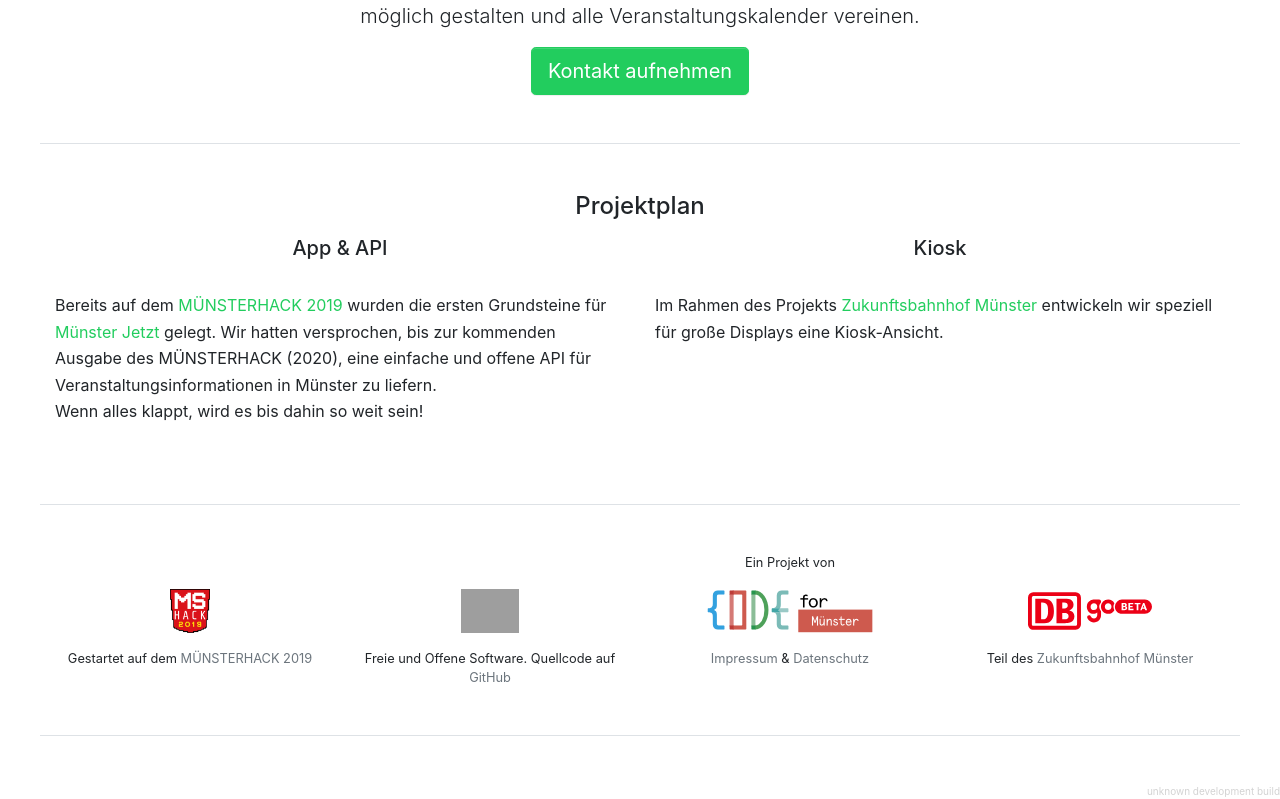
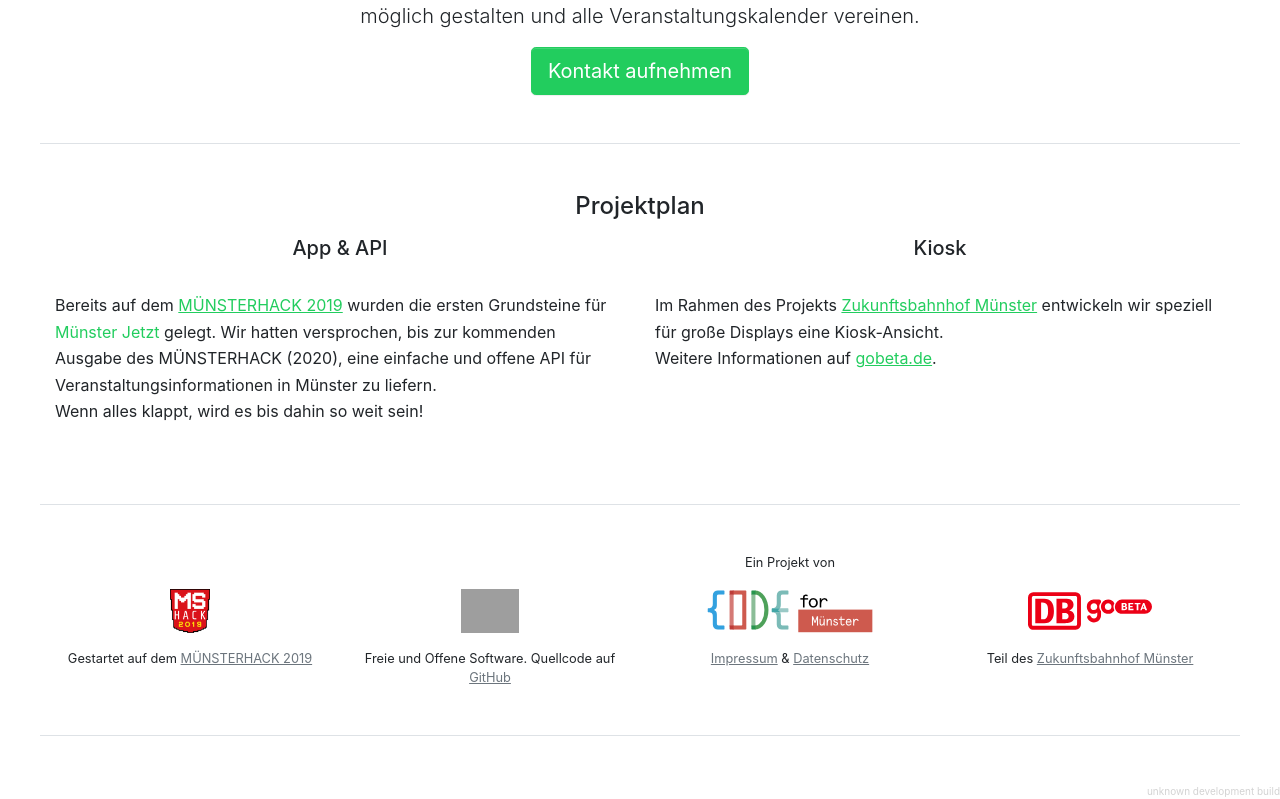
Before and after one commit to codeformuenster/muenster-jetzt, a React (Create React App) app in the folder frontend/: page / in a window 1280 px wide. Shown: the part 1000-1799 px from the top of the page. Built offline with nearby package versions, Linux system fonts and the light colour scheme; grey boxes are pictures that could not be loaded; a web font is replaced by a local one.

Commit message:
open all external links in new tab

```diff
--- a/frontend/src/LandingPage/LandingPage.tsx
+++ b/frontend/src/LandingPage/LandingPage.tsx
@@ -1,4 +1,4 @@
-import React, { FC } from "react";
+import React, { FC, HTMLProps } from "react";
 import clsx from "clsx";
 
 import Layout from "../UI/Layout/Layout";
@@ -11,6 +11,21 @@ import c4mLogo from "../images/logo_code4ms.png";
 import githubLogo from "../images/logo_github.png";
 import mshackLogo from "../images/logo_muensterhack.png";
 import bahnLogo from "../images/logo_db_gobeta.svg";
+
+const ExternalLink: FC<HTMLProps<HTMLLinkElement>> = ({
+  children,
+  href,
+  className,
+}) => (
+  <a
+    href={href}
+    className={className}
+    target="_blank"
+    rel="noopener noreferrer"
+  >
+    {children}
+  </a>
+);
 
 const LandingPage: FC = () => (
   <Layout hideHeader>
@@ -78,8 +93,10 @@ const LandingPage: FC = () => (
           <h5 className={styles.projectPlanTitle}>App &amp; API</h5>
           <p className={styles.projectPlanText}>
             Bereits auf dem{" "}
-            <a href="https://muensterhack.de/">MÜNSTERHACK 2019</a> wurden die
-            ersten Grundsteine für{" "}
+            <ExternalLink href="https://muensterhack.de/">
+              MÜNSTERHACK 2019
+            </ExternalLink>{" "}
+            wurden die ersten Grundsteine für{" "}
             <span className={styles.styledName}>Münster Jetzt</span> gelegt. Wir
             hatten versprochen, bis zur kommenden Ausgabe des MÜNSTERHACK
             (2020), eine einfache und offene API für Veranstaltungsinformationen
@@ -92,31 +109,37 @@ const LandingPage: FC = () => (
           <h5 className={styles.projectPlanTitle}>Kiosk</h5>
           <p className={styles.projectPlanText}>
             Im Rahmen des Projekts{" "}
-            <a href="https://gobeta.de/projekte/neue-angebote-am-hauptbahnhof-muenster-ausprobieren-im-sommer-2020/">
+            <ExternalLink href="https://gobeta.de/projekte/bahnhof-muenster/">
               Zukunftsbahnhof Münster
-            </a>{" "}
+            </ExternalLink>{" "}
             entwickeln wir speziell für große Displays eine Kiosk-Ansicht.
+            <br />
+            Weitere Informationen auf{" "}
+            <ExternalLink href="https://gobeta.de/projekte/muenster-jetzt/">
+              gobeta.de
+            </ExternalLink>
+            .
           </p>
         </div>
       </div>
       <div className={styles.row}>
         <div className={styles.footerItem}>
           <small>&nbsp;</small>
-          <a href="https://muensterhack.de">
+          <ExternalLink href="https://muensterhack.de">
             <img
               src={mshackLogo}
               alt="MÜNSTERHACK 2019 Logo"
               className={styles.footerItemImg}
             />
-          </a>
+          </ExternalLink>
           <small>
             Gestartet auf dem{" "}
-            <a
+            <ExternalLink
               className={styles.footerItemLink}
               href="https://muensterhack.de/"
             >
               MÜNSTERHACK 2019
-            </a>
+            </ExternalLink>
           </small>
         </div>
         <div className={styles.footerItem}>
@@ -128,56 +151,56 @@ const LandingPage: FC = () => (
           />
           <small>
             Freie und Offene Software. Quellcode auf{" "}
-            <a
+            <ExternalLink
               className={styles.footerItemLink}
               href="https://github.com/codeformuenster/muenster-jetzt/"
             >
               GitHub
-            </a>
+            </ExternalLink>
           </small>
         </div>
         <div className={styles.footerItem}>
           <small>Ein Projekt von</small>
-          <a href="https://codeformuenster.org/">
+          <ExternalLink href="https://codeformuenster.org/">
             <img
               src={c4mLogo}
               alt="Code for Münster Logo"
               className={styles.footerItemImg}
             />
-          </a>
+          </ExternalLink>
           <small>
-            <a
+            <ExternalLink
               className={styles.footerItemLink}
               href="https://codeformuenster.org/impressum/#impressum"
             >
               Impressum
-            </a>{" "}
+            </ExternalLink>{" "}
             &amp;{" "}
-            <a
+            <ExternalLink
               className={styles.footerItemLink}
               href="https://codeformuenster.org/impressum/#datenschutz"
             >
               Datenschutz
-            </a>
+            </ExternalLink>
           </small>
         </div>
         <div className={styles.footerItem}>
           <small>&nbsp;</small>
-          <a href="https://gobeta.de/projekte/neue-angebote-am-hauptbahnhof-muenster-ausprobieren-im-sommer-2020/">
+          <ExternalLink href="https://gobeta.de/projekte/bahnhof-muenster/">
             <img
               src={bahnLogo}
               alt="Zukunftsbahnhof Münster"
               className={styles.footerItemImg}
             />
-          </a>
+          </ExternalLink>
           <small>
             Teil des{" "}
-            <a
+            <ExternalLink
               className={styles.footerItemLink}
-              href="https://gobeta.de/projekte/neue-angebote-am-hauptbahnhof-muenster-ausprobieren-im-sommer-2020/"
+              href="https://gobeta.de/projekte/bahnhof-muenster/"
             >
               Zukunftsbahnhof Münster
-            </a>
+            </ExternalLink>
           </small>
         </div>
       </div>
--- a/frontend/src/styles/theme.scss
+++ b/frontend/src/styles/theme.scss
@@ -9,6 +9,8 @@ $black: #1f201a;
 $primary: #22cd5e;
 $secondary: #2291cd;
 
+$link-decoration: underline;
+
 $font-family-sans-serif: 'Recursive', -apple-system, BlinkMacSystemFont, "Segoe UI", Roboto, "Helvetica Neue", Arial, "Noto Sans", sans-serif, "Apple Color Emoji", "Segoe UI Emoji", "Segoe UI Symbol", "Noto Color Emoji";
 
 $grid-breakpoints: (
```
